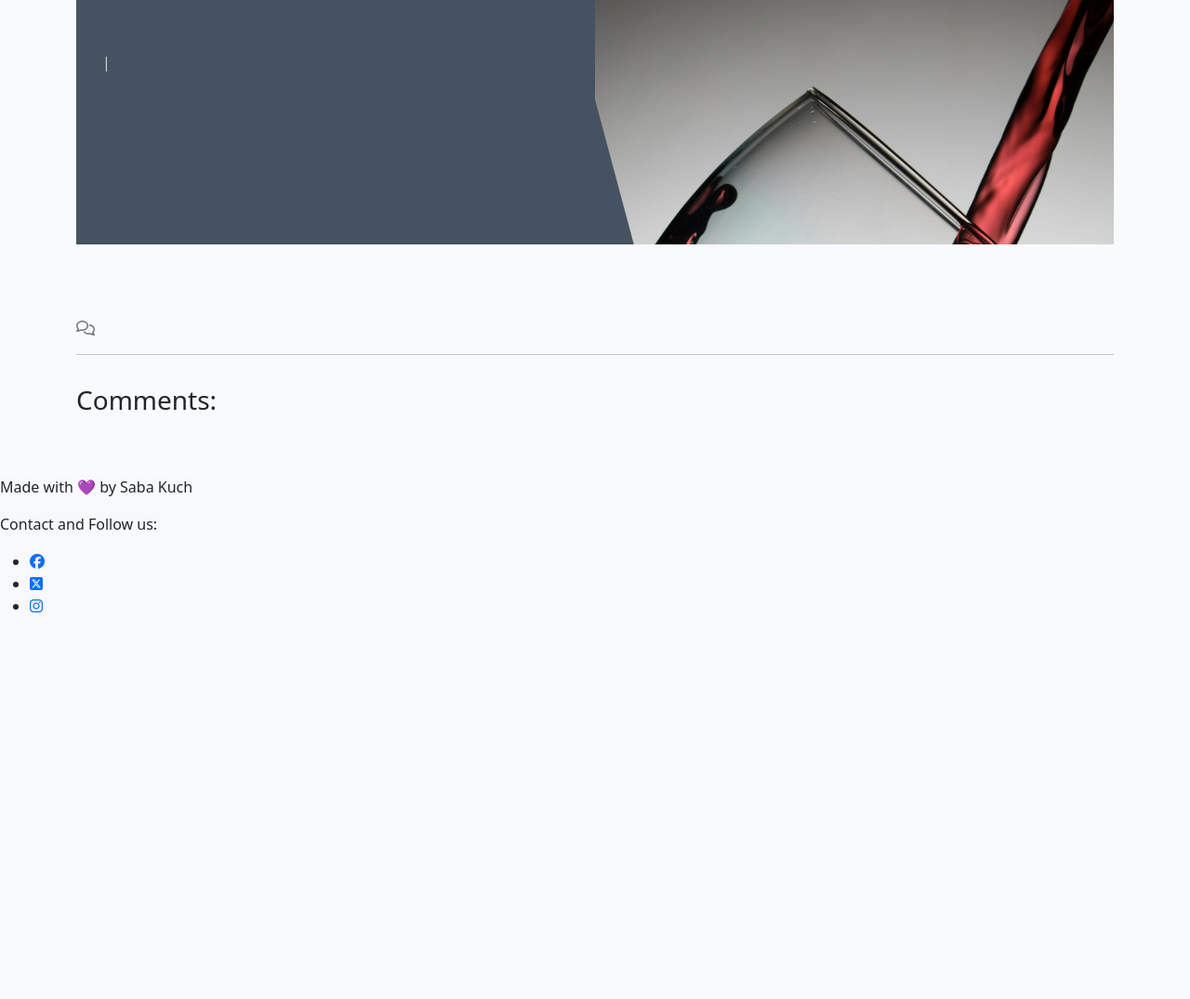
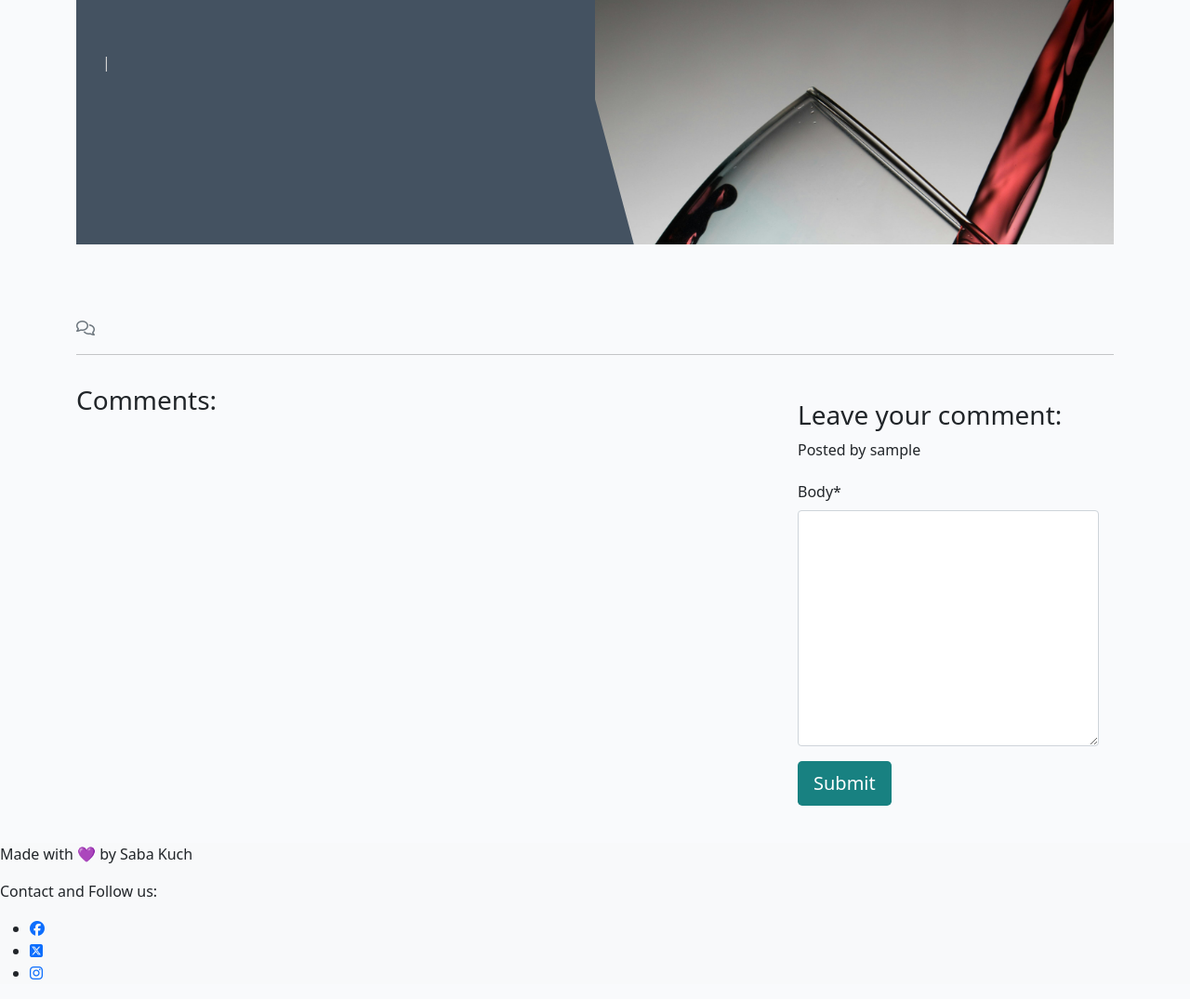
Before and after one commit to zabokaa/vina, a Django app: template blog/templates/blog/post_detail.html in a window 1280 px wide. Shown: the part 136-1211 px from the top of the page at 93% size. Before the commit the page ends 795 px from the top, so only its background shows below. Run offline with Django 4.2, Linux system fonts and the light colour scheme; the template is opened without the code that fills it: values that come from a table or form of the project are taken from there, others are empty; the visitor is signed in with stand-in values (Sample User, id 1); parts of the project's set-up code (start-up, migrations or seed data) failed here and were passed over; some libraries are stand-ins or nearby versions; some web fonts are replaced.

Commit message:
add comment form + post method

```diff
--- a/blog/templates/blog/post_detail.html
+++ b/blog/templates/blog/post_detail.html
@@ -1,5 +1,6 @@
 {% extends 'base.html' %} {% block content %}
 {% load static %}
+{% load crispy_forms_tags %}
 
 <div class="masthead">
     <div class="container">
@@ -68,6 +69,24 @@
         {% endfor %}
       </div>
     </div>
+    <!-- Add comments Form-->
+    <div class="col-md-4 card mb-4 mt-3">
+        <div class="card-body">
+          {% if user.is_authenticated %}
+          <h3>Leave your comment:</h3>
+          <p>Posted by {{ user.username }}</p>
+          <form id="commentForm" method="post"
+            style="margin-top: 1.3em;">
+            {{ comment_form | crispy }}
+            {% csrf_token %}
+            <button id="submitButton" type="submit"
+              class="btn btn-signup btn-lg">Submit</button>
+          </form>
+          {% else %}
+          <p>Log in to leave a comment</p>
+          {% endif %}
+        </div>
+      </div>
   </div>
 </div>
 
```
Also changed, not shown: blog/views.py (+7 -0 lines).
